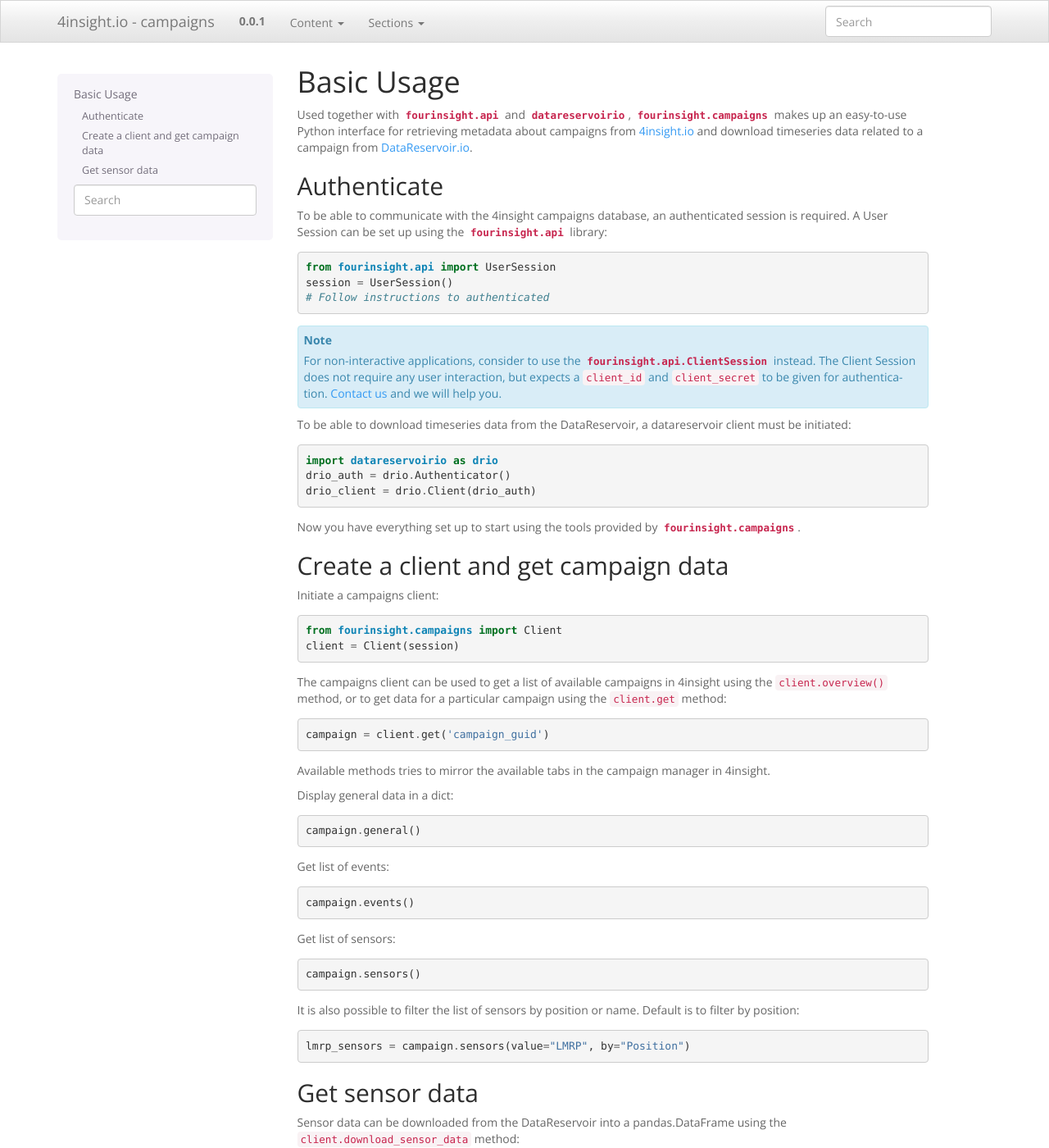
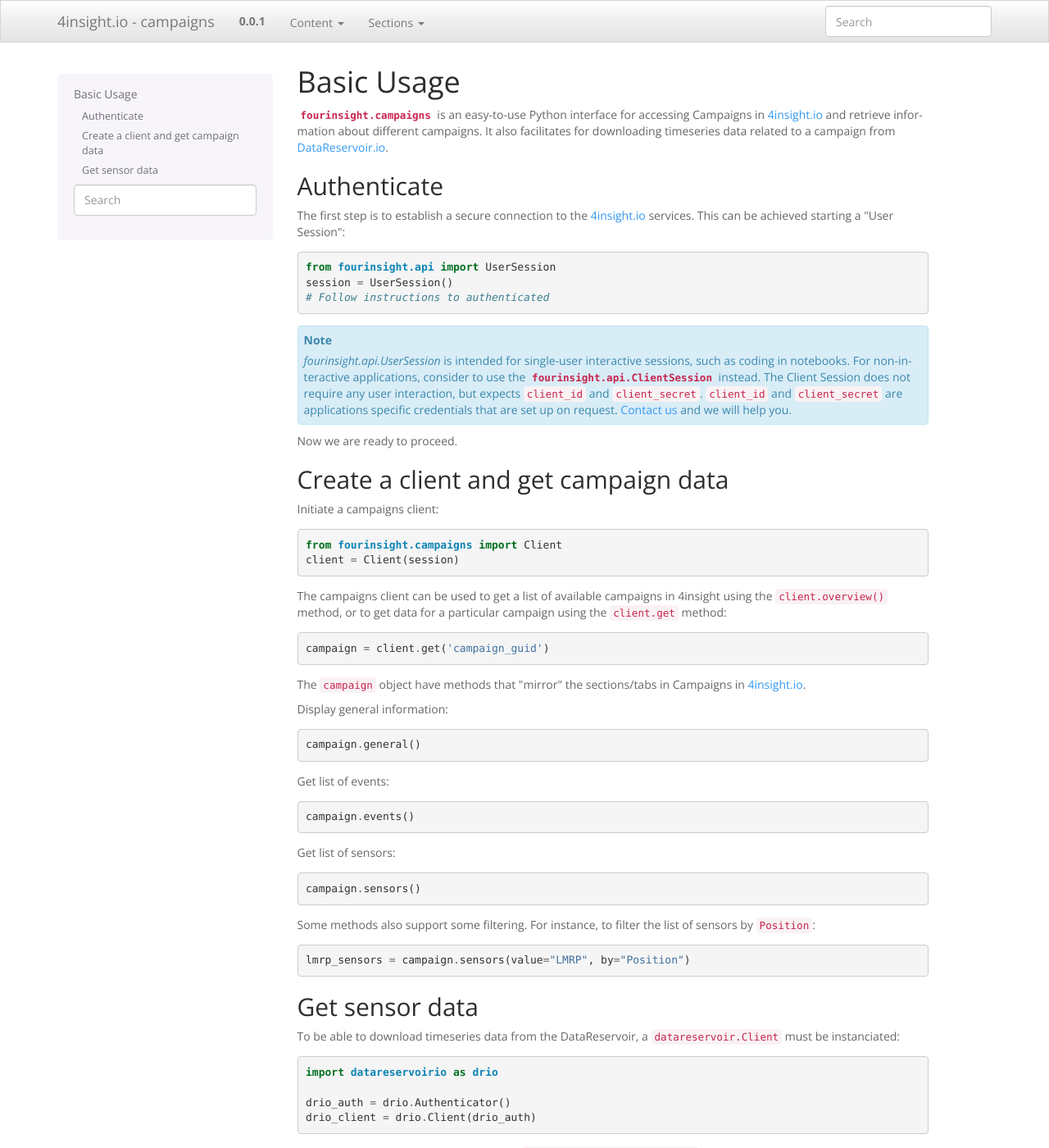
Before and after one commit to 4Subsea/fourinsight-campaigns-python, a Sphinx documentation site: the page built from docs/basic_usage.rst, in a window 1280 px wide and 1400 px high. Shown: the whole window at 82% size. Built offline with Sphinx 7.4.7, drawn with Linux system fonts in a browser that asks for light colours; some of the changed text lies outside the part shown.

Commit message:
doc: minor changes

```diff
--- a/README.rst
+++ b/README.rst
@@ -1,7 +1,6 @@
 fourinsight-campaigns
 #####################
 
-:py:mod:`fourinsight.campaigns` is a utility tool for getting information from the campaigns
-database in `4insight.io`_.
+:py:mod:`fourinsight.campaigns` is a high-level package for conviniently and securely accessing *Campaigns* in `4insight.io`_.
 
 .. _4Insight.io: https://4insight.io
--- a/docs/basic_usage.rst
+++ b/docs/basic_usage.rst
@@ -1,37 +1,29 @@
 Basic Usage
 ###########
 
-Used together with :py:mod:`fourinsight.api` and :py:mod:`datareservoirio`,
-:py:mod:`fourinsight.campaigns` makes up an easy-to-use Python interface for
-retrieving metadata about campaigns from `4insight.io`_ and download timeseries data
-related to a campaign from `DataReservoir.io`_.
+:py:mod:`fourinsight.campaigns` is an easy-to-use Python interface for
+accessing Campaigns in `4insight.io`_ and retrieve information about different campaigns.
+It also facilitates for downloading timeseries data related to a campaign from `DataReservoir.io`_.
 
 Authenticate
 ------------
 
-To be able to communicate with the 4insight campaigns database, an authenticated session
-is required. A User Session can be set up using the
-:py:mod:`fourinsight.api` library::
+The first step is to establish a secure connection to the `4insight.io`_ services. This can be achieved
+starting a "User Session"::
 
     from fourinsight.api import UserSession
     session = UserSession()
     # Follow instructions to authenticated
 
 .. note::
-    For non-interactive applications, consider to use the
+    `fourinsight.api.UserSession` is intended for single-user interactive sessions, such
+    as coding in notebooks. For non-interactive applications, consider to use the
     :py:mod:`fourinsight.api.ClientSession` instead. The Client Session does not
-    require any user interaction, but expects a ``client_id`` and ``client_secret``
-    to be given for authentication. :ref:`Contact us <support>` and we will help you.
+    require any user interaction, but expects ``client_id`` and ``client_secret``.
+    ``client_id`` and ``client_secret`` are applications specific credentials that
+    are set up on request. :ref:`Contact us <support>` and we will help you.
 
-To be able to download timeseries data from the DataReservoir, a datareservoir client
-must be initiated::
-
-    import datareservoirio as drio
-    drio_auth = drio.Authenticator()
-    drio_client = drio.Client(drio_auth)
-
-Now you have everything set up to start using the tools provided by
-:py:mod:`fourinsight.campaigns`.
+Now we are ready to proceed.
 
 Create a client and get campaign data
 -------------------------------------
@@ -47,10 +39,9 @@
 
     campaign = client.get('campaign_guid')
 
-Available methods tries to mirror the available tabs in the campaign manager in
-4insight.
+The ``campaign`` object have methods that "mirror" the sections/tabs in Campaigns in `4insight.io`_.
 
-Display general data in a dict::
+Display general information::
 
     campaign.general()
 
@@ -62,25 +53,34 @@
 
     campaign.sensors()
 
-It is also possible to filter the list of sensors by position or name. Default
-is to filter by position::
+Some methods also support some filtering. For instance, to filter the list of sensors by ``Position``::
+
     lmrp_sensors = campaign.sensors(value="LMRP", by="Position")
 
 Get sensor data
 ---------------
 
-Sensor data can be downloaded from the DataReservoir into a pandas.DataFrame using
-the ``client.download_sensor_data`` method::
+To be able to download timeseries data from the DataReservoir, a ``datareservoir.Client``
+must be instanciated::
+
+    import datareservoirio as drio
+
+    drio_auth = drio.Authenticator()
+    drio_client = drio.Client(drio_auth)
+
+Sensor data can be downloaded using the ``client.download_sensor_data`` method::
 
     # Choose which sensor to download from the list of sensors
     sensor = campaign.sensors()[0]
+
     # Download the sensor data
     campaign.get_sensor_data(drio_client, sensor, filter_=["Ax", "Ay"])
 
-The ``filter_`` argument decides which channels to download. A built-in channel
+The ``filter_`` keyword argument can be used to filter which channels to download. A built-in channel
 list is provided by :py:mod:`fourinsight.campaigns.channels`::
 
     from fourinsight.campaigns import channels
+
     campaign.get_sensor_data(drio_client, lmrp_sensor, filter_=channels.AG)
 
 
--- a/docs/developer.rst
+++ /dev/null
@@ -1,4 +0,0 @@
-Developer
-#########
-
-TODO!
--- a/docs/index.rst
+++ b/docs/index.rst
@@ -10,7 +10,5 @@
 
    getting_started
    basic_usage
-   logging
    api
-   developer
    support
--- a/docs/logging.rst
+++ /dev/null
@@ -1,4 +0,0 @@
-Logging
-#######
-
-TODO!
```
Also changed, not shown: docs/getting_started.rst (+3 -4 lines), 1 other file.
